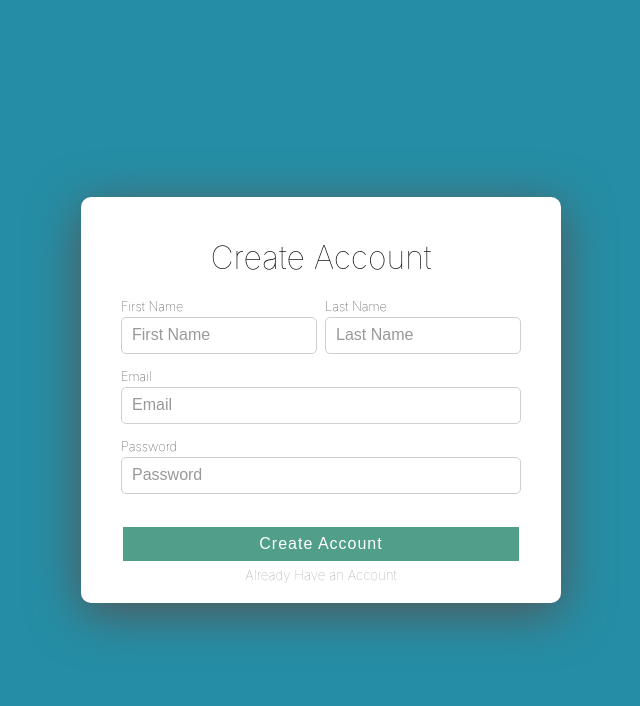
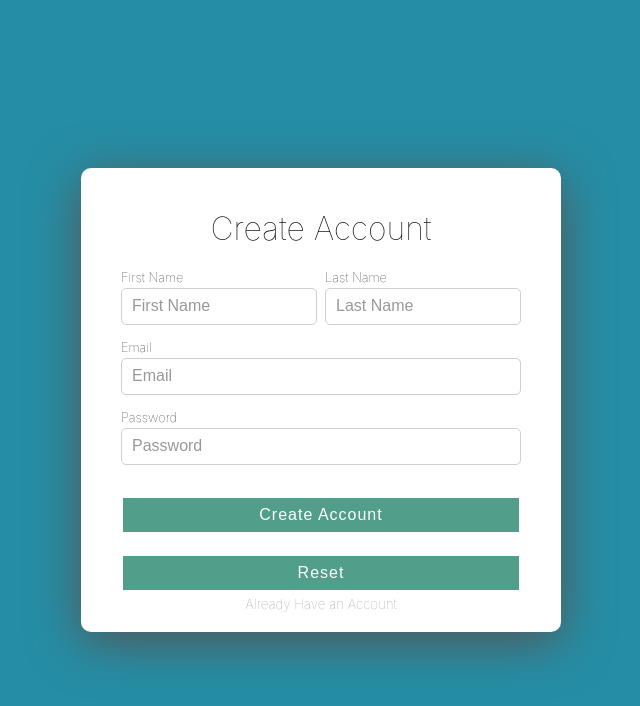
Before and after one commit to Nitin3993/Form-Validation, a React (Create React App) app: page / in a window 1280 px wide. Shown: the top 706 px of the page, without its empty margins (319-959 px from the left). Built offline with nearby package versions, Linux system fonts and the light colour scheme.

Commit message:
Reset Button Added

```diff
--- a/src/App.js
+++ b/src/App.js
@@ -141,6 +141,7 @@ class App extends Component {
             </div>
             <div className="createAccount">
               <button type="submit">Create Account</button>
+              <button type="reset" >Reset</button>
               <small>Already Have an Account</small>
             </div>
           </form>
```
